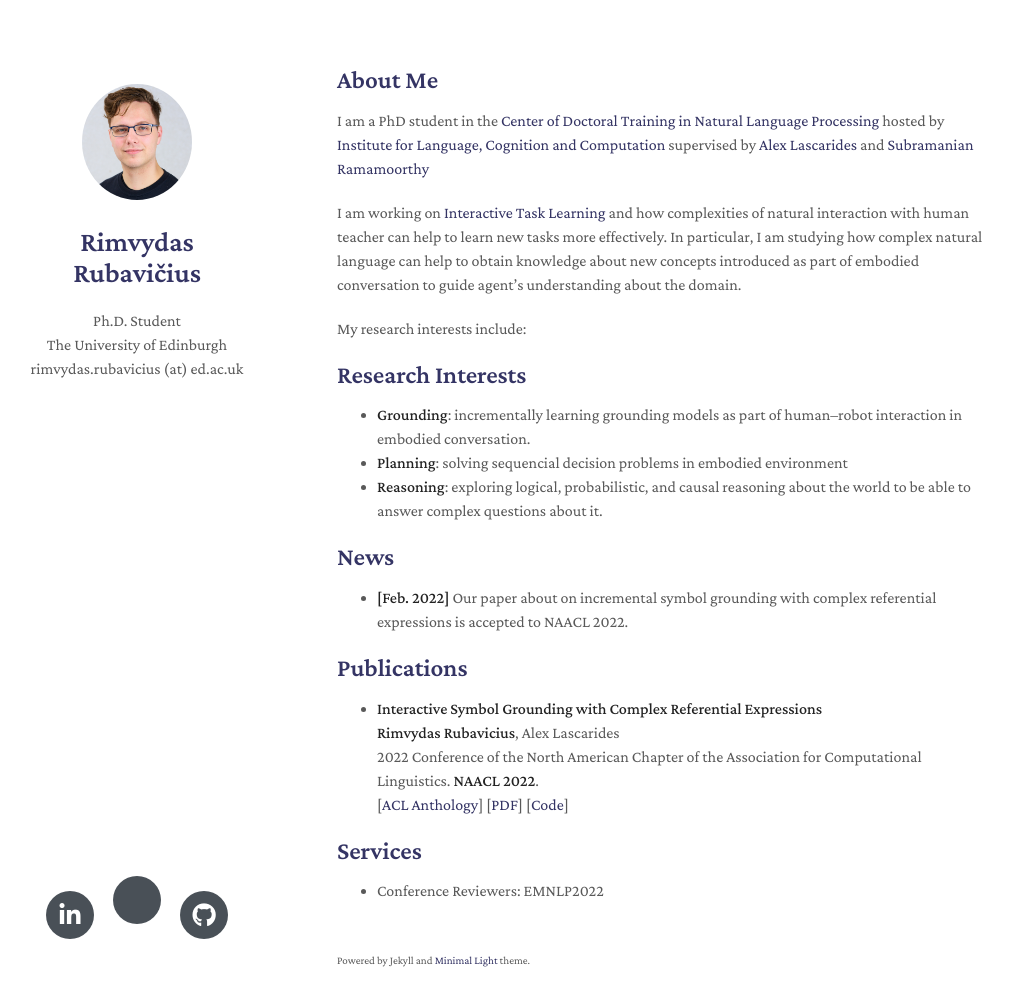
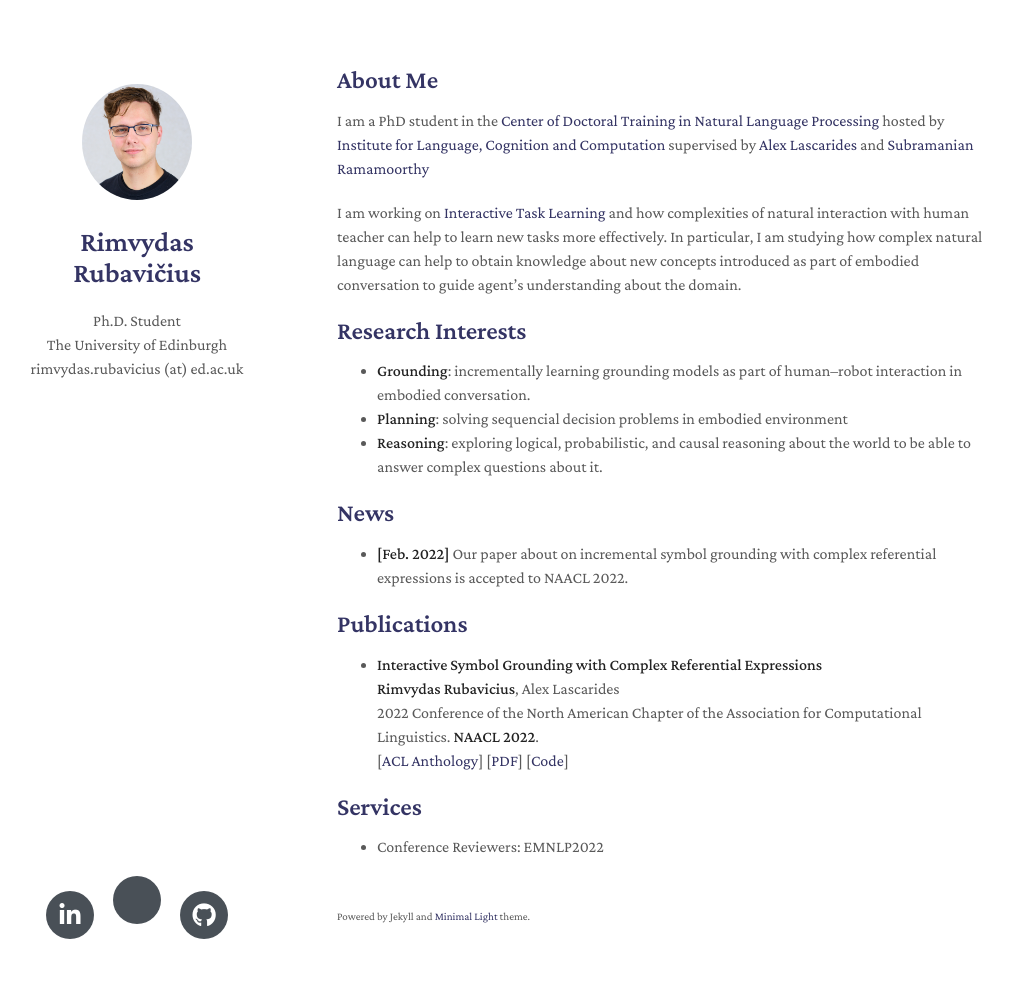
Before and after one commit to rimvydasrub/rimvydasrub.github.io, a Jekyll site: the page built from index.md, in a window 1280 px wide and 1041 px high. Shown: the top 1006 px of the window, without its empty margins (133-1145 px from the left). Built offline with Jekyll 4.4.1, drawn with Linux system fonts in a browser that asks for light colours; nearby versions of some CDN libraries; a style sheet for code colours, icons or effects is not loaded; our own code applies the rules of GitHub Pages for plain Markdown files.

Commit message:
Update index.md

```diff
--- a/index.md
+++ b/index.md
@@ -9,8 +9,6 @@ hosted by [Institute for Language, Cognition and Computation](https://web.inf.ed
 supervised by [Alex Lascarides](http://homepages.inf.ed.ac.uk/alex/) and [Subramanian Ramamoorthy](http://rad.inf.ed.ac.uk/)
 
 I am working on [Interactive Task Learning](https://mitpress.mit.edu/books/interactive-task-learning) and how complexities of natural interaction with human teacher can help to learn new tasks more effectively. In particular, I am studying how complex natural language can help to obtain knowledge about new concepts introduced as part of embodied conversation to guide agent's understanding about the domain.
-
-My research interests include:
 
 ## Research Interests
 
```
